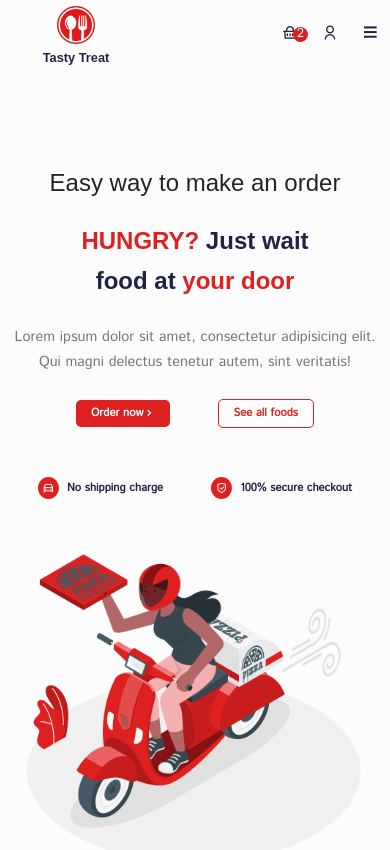
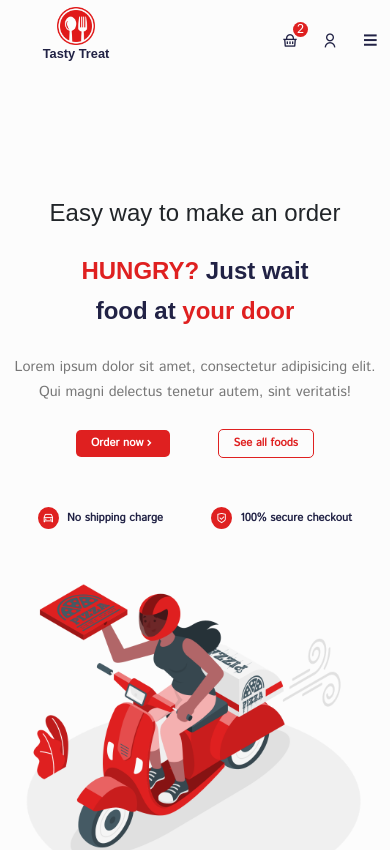
Before and after one commit to shagors/react-food-delivery-app, a React (Create React App) app: page /home in a window 390 px wide. Shown: the top 850 px of the page. Built offline with nearby package versions, Linux system fonts and the light colour scheme; a web font is replaced by a local one.

Commit message:
home page design complete and responsive check

```diff
--- a/src/components/Header/Header.jsx
+++ b/src/components/Header/Header.jsx
@@ -1,4 +1,4 @@
-import React, { useRef } from "react";
+import React, { useEffect, useRef } from "react";
 import { Container } from "reactstrap";
 import logo from "../../assets/images/res-logo.png";
 import { Link, NavLink } from "react-router-dom";
@@ -26,9 +26,23 @@ const nav__links = [
 const Header = () => {
   const menuRef = useRef(null);
   const toggleMenu = () => menuRef.current.classList.toggle("show__menu");
+  const headerRef = useRef(null);
+
+  useEffect(() => {
+    window.addEventListener("scroll", () => {
+      if (
+        document.body.scrollTop > 80 ||
+        document.documentElement.scrollTop > 80
+      ) {
+        headerRef.current.classList.add("header__shrink");
+      } else {
+        headerRef.current.classList.remove("header__shrink");
+      }
+    });
+  }, []);
 
   return (
-    <header className="header">
+    <header className="header" ref={headerRef}>
       <Container>
         <div className="nav__wrapper d-flex align-items-center justify-content-between">
           <div className="logo">
--- a/src/styles/header.css
+++ b/src/styles/header.css
@@ -1,19 +1,20 @@
-.header{
+.header {
   width: 100%;
   height: 100%;
-    line-height: 80px;
+  line-height: 100px;
 }
 
-.logo{
+.logo {
   text-align: center;
 }
 
-.logo img{
+.logo img {
   width: calc(100% - 60%);
   object-fit: contain;
+  margin-top: -40px;
 }
 
-.logo h5{
+.logo h5 {
   font-weight: 600;
   font-size: 1rem;
   color: #212245;
@@ -21,73 +22,74 @@
   margin-bottom: 0;
 }
 
-.menu a{
+.menu a {
   font-weight: 600;
   font-size: 1rem;
   color: #212245;
   transition: 0.3s;
 }
 
-.menu a:hover{
+.menu a:hover {
   color: #df2020;
 }
 
-.active__menu{
+.active__menu {
   color: #df2020 !important;
 }
 
 .cart__icon i,
 .user i,
-.mobile__menu i{
+.mobile__menu i {
   font-size: 1.3rem;
   color: #212245;
   cursor: pointer;
 }
 
-.cart__icon{
+.cart__icon {
   position: relative;
 }
 
-.cart__badge{
+.cart__badge {
   position: absolute;
-    top: 20px;
+  top: 30px;
   right: -10px;
   background: #df2020;
   color: #fff;
   width: 15px;
   height: 15px;
   border-radius: 50%;
-    font-size: .8rem;
+  font-size: 0.8rem;
   font-weight: 500;
   display: flex;
   align-items: center;
   justify-content: center;
 }
 
-.mobile__menu{
+.mobile__menu {
   font-weight: 600;
   display: none;
 }
 
-.header__shrink{
+.header__shrink {
   position: sticky;
   top: 0;
   left: 0;
+  background: #fff;
+  z-index: 99999;
   box-shadow: 5px 5px 15px -5px #fde4e4;
 }
 
-@media only screen and (max-width: 992px){
-
+@media only screen and (max-width: 992px) {
   .logo img {
     width: calc(100% - 70%);
   }
 
-    .logo h5{
+  .logo h5 {
     font-size: 0.8rem;
     margin-top: -15px;
   }
 
-    .navigation{
+  .navigation {
     position: fixed;
     top: 0;
     left: 0;
@@ -98,7 +100,7 @@
     display: none;
   }
 
-    .menu{
+  .menu {
     position: absolute;
     top: 0;
     right: 0;
@@ -112,33 +114,41 @@
     line-height: 20px;
   }
 
-    .menu a{
+  .menu a {
     font-size: 0.9rem;
   }
 
-    .mobile__menu{
+  .mobile__menu {
     display: block;
   }
 
   .cart__icon i,
   .user i,
-    .mobile__menu i{
+  .mobile__menu i {
     font-size: 1rem;
   }
 
-    .show__menu{
+  .show__menu {
     display: block;
   }
 }
 
-@media only screen and (max-width: 768px){
-    .header{
+@media only screen and (max-width: 768px) {
+  .header {
     width: 100%;
-        height: 50px;
-        line-height: 50px;
+    height: 80px;
+    line-height: 80px;
   }
 
-    .logo h5{
-        margin-top: 0;
+  .logo img {
+    margin-top: -70px !important;
+  }
+
+  .logo h5 {
+    margin-top: -55px;
+  }
+
+  .cart__badge {
+    top: 22px;
   }
 }
```
Also changed, not shown: src/pages/Home.jsx (+7 -0 lines). Lines whose indentation alone changed are shown as unchanged.
